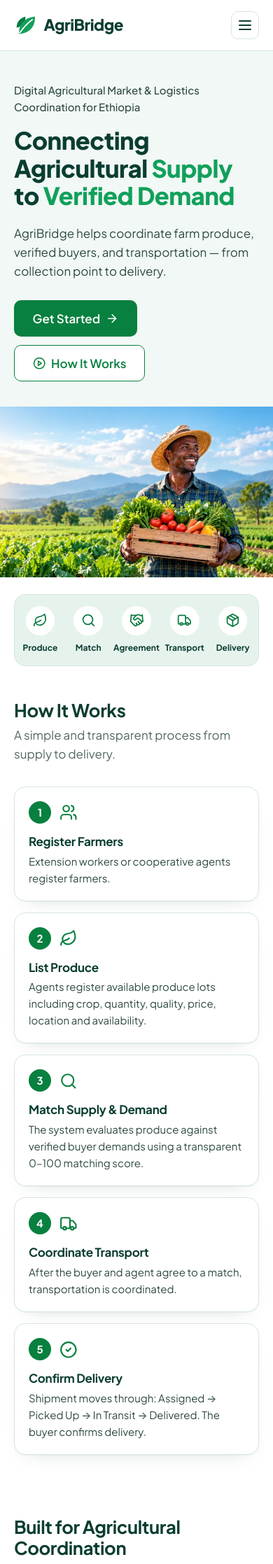
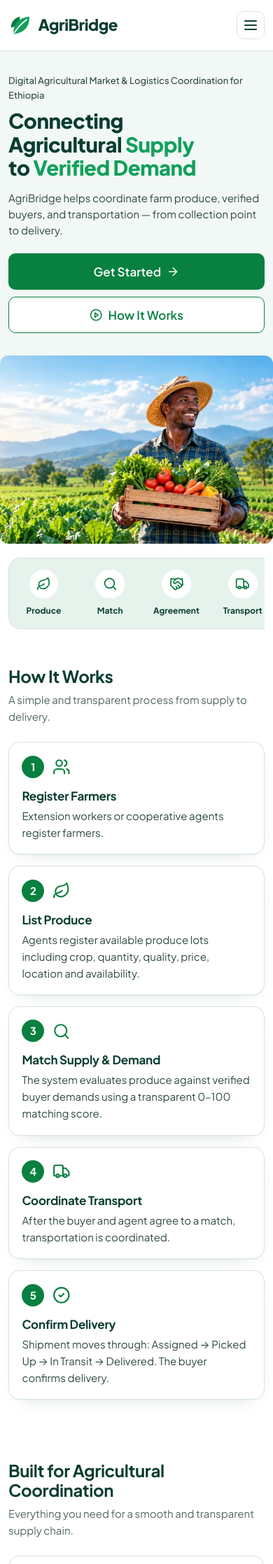
Before and after one commit to BIRU-sketch/AgriBridge, a Flask app: page / in a window 390 px wide. Shown: the top 2235 px of the page at 70% size. Run offline with Flask 3, Linux system fonts and the light colour scheme.

Commit message:
made the pages responsive on mobile

```diff
--- a/main.py
+++ b/main.py
@@ -755,4 +755,4 @@ def api_provision_transporter():
 
 
 if __name__ == '__main__':
-    app.run(port=3000, debug=True)
+    app.run(port=3000, debug=True, host='0.0.0.0')
--- a/static/css/homepage.css
+++ b/static/css/homepage.css
@@ -21,12 +21,22 @@
     left: 0;
     right: 0;
     flex-direction: column;
-    padding: .5rem 1.25rem 1.25rem;
+    padding: .75rem 1.25rem 1.5rem;
     background: #fff;
     border-bottom: 1px solid var(--line);
     box-shadow: 0 18px 30px -20px rgba(10, 61, 49, .3);
+    animation: navSlideDown .2s cubic-bezier(0.16, 1, 0.3, 1);
 }
 .nav-open .site-nav { display: flex; }
+
+@keyframes navSlideDown {
+    from { opacity: 0; transform: translateY(-8px); }
+    to { opacity: 1; transform: translateY(0); }
+}
+
+@media (max-width: 959px) {
+    body.nav-open { overflow-y: hidden; }
+}
 .site-nav a {
     padding: .8rem 0;
     border-bottom: 1px solid var(--mint-2);
@@ -154,13 +164,49 @@
 .hero-inner { position: relative; z-index: 2; }
 .hero-copy { padding-block: 2.75rem 2.25rem; max-width: 38rem; }
 .hero-kicker { max-width: 22rem; margin-bottom: 1rem; font-size: .9375rem; font-weight: 500; color: var(--ink-soft); }
-.hero-copy h1 { font-size: clamp(2.15rem, 4.6vw, 3.25rem); font-weight: 800; color: var(--deep); }
+.hero-copy h1 { font-size: clamp(2rem, 4.6vw, 3.25rem); font-weight: 800; color: var(--deep); }
 .accent { color: var(--green); }
 .hero-lead { margin-top: 1.25rem; max-width: 30rem; font-size: 1.0625rem; color: var(--ink-soft); }
 .hero-copy .cta-row { margin-top: 1.75rem; }
 
 .hero-media { position: relative; aspect-ratio: 16 / 10; }
 .hero-media img { width: 100%; height: 100%; object-fit: cover; object-position: 72% 50%; }
+
+@media (max-width: 480px) {
+    .wrap { width: min(100% - 1.5rem, var(--wrap)); }
+    .hero-copy {
+        padding-block: 2rem 1.25rem;
+    }
+    .hero-copy h1 {
+        font-size: clamp(1.75rem, 7.5vw, 2.5rem);
+        line-height: 1.15;
+    }
+    .hero-kicker {
+        font-size: .8125rem;
+        margin-bottom: .6rem;
+    }
+    .hero-lead {
+        font-size: .9375rem;
+        margin-top: .85rem;
+        line-height: 1.55;
+    }
+    .hero-copy .cta-row {
+        flex-direction: column;
+        width: 100%;
+        gap: .65rem;
+        margin-top: 1.35rem;
+    }
+    .hero-copy .cta-row .btn {
+        width: 100%;
+        justify-content: center;
+    }
+    .hero-media {
+        margin-top: .75rem;
+        border-radius: var(--radius-m);
+        overflow: hidden;
+        aspect-ratio: 16 / 11;
+    }
+}
 
 @media (min-width: 900px) {
     .hero { display: flex; align-items: center; min-height: clamp(30rem, 42vw, 36rem); }
@@ -182,6 +228,28 @@
 /* ---------- Flow strip ---------- */
 .strip-wrap { position: relative; z-index: 3; margin-top: 1.5rem; }
 @media (min-width: 900px) { .strip-wrap { margin-top: -2rem; } }
+
+@media (max-width: 560px) {
+    .strip-wrap {
+        overflow-x: auto;
+        -webkit-overflow-scrolling: touch;
+        padding-bottom: .6rem;
+        margin-top: 1.25rem;
+        scrollbar-width: none;
+    }
+    .strip-wrap::-webkit-scrollbar { display: none; }
+    .strip {
+        min-width: 480px;
+        padding: .85rem .5rem;
+        display: flex;
+        justify-content: space-between;
+    }
+    .strip-item {
+        flex: 1;
+        min-width: 70px;
+    }
+}
+
 .strip {
     list-style: none;
     display: grid;
@@ -431,3 +499,114 @@
 .footer-contact a { text-underline-offset: 3px; }
 .footer-base { padding-block: 1.1rem; border-top: 1px solid var(--mint-2); font-size: .875rem; color: var(--muted); }
 @media (min-width: 720px) { .footer-grid { grid-template-columns: 1fr auto; } }
+
+/* ---------- Mobile Polish Tweaks (<640px) ---------- */
+@media (max-width: 639px) {
+    .section {
+        padding-block: 2.75rem;
+    }
+    .section-head {
+        margin-bottom: 1.5rem;
+    }
+    .section-head h2 {
+        font-size: 1.5rem;
+    }
+    .section-head p {
+        font-size: .9375rem;
+    }
+    .how-card {
+        padding: 1.15rem;
+    }
+    .feature {
+        padding: 1.15rem;
+        gap: .85rem;
+    }
+    .feature .ic-lg {
+        width: 2.75rem;
+        height: 2.75rem;
+    }
+    .feature .ic-lg .icon {
+        width: 1.35rem;
+        height: 1.35rem;
+    }
+    .match-layout {
+        gap: 1.5rem;
+    }
+    .match-text h2 {
+        font-size: 1.5rem;
+    }
+    .note {
+        padding: .85rem 1rem;
+        font-size: .875rem;
+    }
+    .ring {
+        width: 11rem;
+        height: 11rem;
+    }
+    .ring-num strong {
+        font-size: 2.5rem;
+    }
+    .factors {
+        padding: 1.15rem;
+    }
+    .factors li {
+        font-size: .875rem;
+        padding: .6rem 0;
+    }
+    .flow li {
+        font-size: .875rem;
+        gap: .75rem;
+        padding-bottom: .9rem;
+    }
+    .flow li .ic-lg {
+        width: 2.75rem;
+        height: 2.75rem;
+    }
+    .flow li .ic-lg .icon {
+        width: 1.35rem;
+        height: 1.35rem;
+    }
+    .flow li:not(:last-child)::after {
+        left: calc(1.375rem - 1px);
+        top: 2.85rem;
+    }
+    .future {
+        padding: 1.15rem;
+    }
+    .future-list {
+        grid-template-columns: 1fr 1fr;
+        gap: .75rem;
+    }
+    .future-list li {
+        font-size: .875rem;
+    }
+    .cta-inner {
+        padding-block: 2.25rem;
+        text-align: center;
+        gap: 1.25rem;
+    }
+    .cta h2 {
+        font-size: 1.45rem;
+    }
+    .cta p {
+        font-size: .9375rem;
+    }
+    .cta .btn {
+        width: 100%;
+        justify-content: center;
+    }
+    .footer-grid {
+        gap: 1.25rem;
+        padding-block: 1.75rem 1.25rem;
+    }
+    .footer-contact {
+        flex-direction: column;
+        gap: .5rem;
+    }
+}
+
+@media (max-width: 360px) {
+    .future-list {
+        grid-template-columns: 1fr;
+    }
+}
```
Also changed, not shown: static/js/homepage.js (+136 -13 lines).
